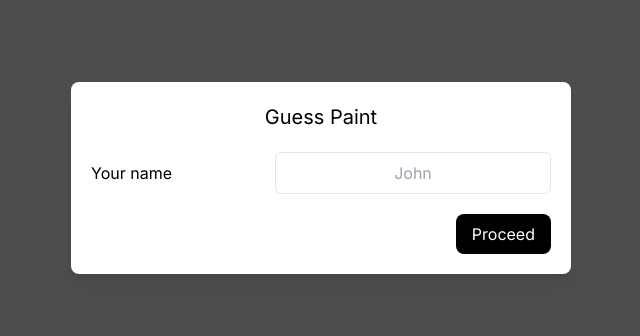
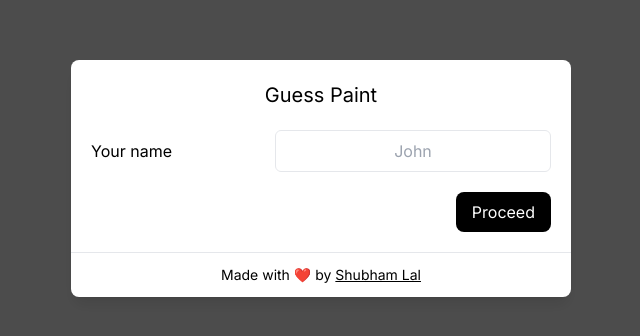
Before and after one commit to Casuals4Fun/GuessPaint, a Next.js app in the folder client/: page /room/1 in a window 1280 px wide. Shown: the part 222-558 px from the top of the page, without its empty margins (319-959 px from the left). Built offline with nearby package versions, Linux system fonts and the light colour scheme.

Commit message:
add credit

```diff
--- a/client/components/Invite.tsx
+++ b/client/components/Invite.tsx
@@ -30,6 +30,8 @@ const Invite = () => {
                 ) : preference === "Share" ? (
                     <ShareRoom />
                 ) : null}
+                <div className='w-full h-[1px] bg-gray-200' />
+                <p className='text-center text-sm p-3'>Made with ❤️ by <a href="https://github.com/Shubham-Lal" target="_blank" rel="noopener noreferrer" className='underline'>Shubham Lal</a></p>
 
                 {(preference !== "Share" && preference !== "") && (
                     <button
--- a/client/components/PlayerName.tsx
+++ b/client/components/PlayerName.tsx
@@ -37,6 +37,8 @@ const PlayerName: React.FC<PlayerNameProps> = ({ onSavePlayerName }) => {
                         </button>
                     </div>
                 </div>
+                <div className='w-full h-[1px] bg-gray-200' />
+                <p className='text-center text-sm p-3'>Made with ❤️ by <a href="https://github.com/Shubham-Lal" target="_blank" rel="noopener noreferrer" className='underline'>Shubham Lal</a></p>
             </div>
         </div>
     )
--- a/client/components/RoomSidebar.tsx
+++ b/client/components/RoomSidebar.tsx
@@ -152,7 +152,6 @@ const RoomSidebar: React.FC<RoomSidebarProps> = ({ socketRef }) => {
                                                     onChange={(e) => handleChange(e, index)}
                                                     onKeyDown={(e) => handleKeyDown(e, index)}
                                                     maxLength={1}
-                                                    autoFocus={index === 0}
                                                 />
                                             ))}
                                         </div>
@@ -170,15 +169,12 @@ const RoomSidebar: React.FC<RoomSidebarProps> = ({ socketRef }) => {
                 ) : tab === 1 && (
                     <div className='p-2 md:p-5'>
                         {players.length > 0 && (
-                            <div>
-                                <h2 className='text-center font-semibold text-2xl mb-4'>Players</h2>
-                                {Object.entries(leaderboard).map(([player, points]) => (
-                                    <div key={player} className='flex items-center justify-between mb-2'>
-                                        <span className='font-medium'>{player.split('#')[0]} {player === assignedPlayerName && "(Me)"}</span>
-                                        <span className='text-gray-500'>Score: {points}</span>
-                                    </div>
-                                ))}
-                            </div>
+                            Object.entries(leaderboard).map(([player, points]) => (
+                                <div key={player} className='flex items-center justify-between mb-2'>
+                                    <span className='font-medium'>{player.split('#')[0]} {player === assignedPlayerName && "(Me)"}</span>
+                                    <span className='text-gray-500'>Score: {points}</span>
+                                </div>
+                            ))
                         )}
                     </div>
                 )
```
